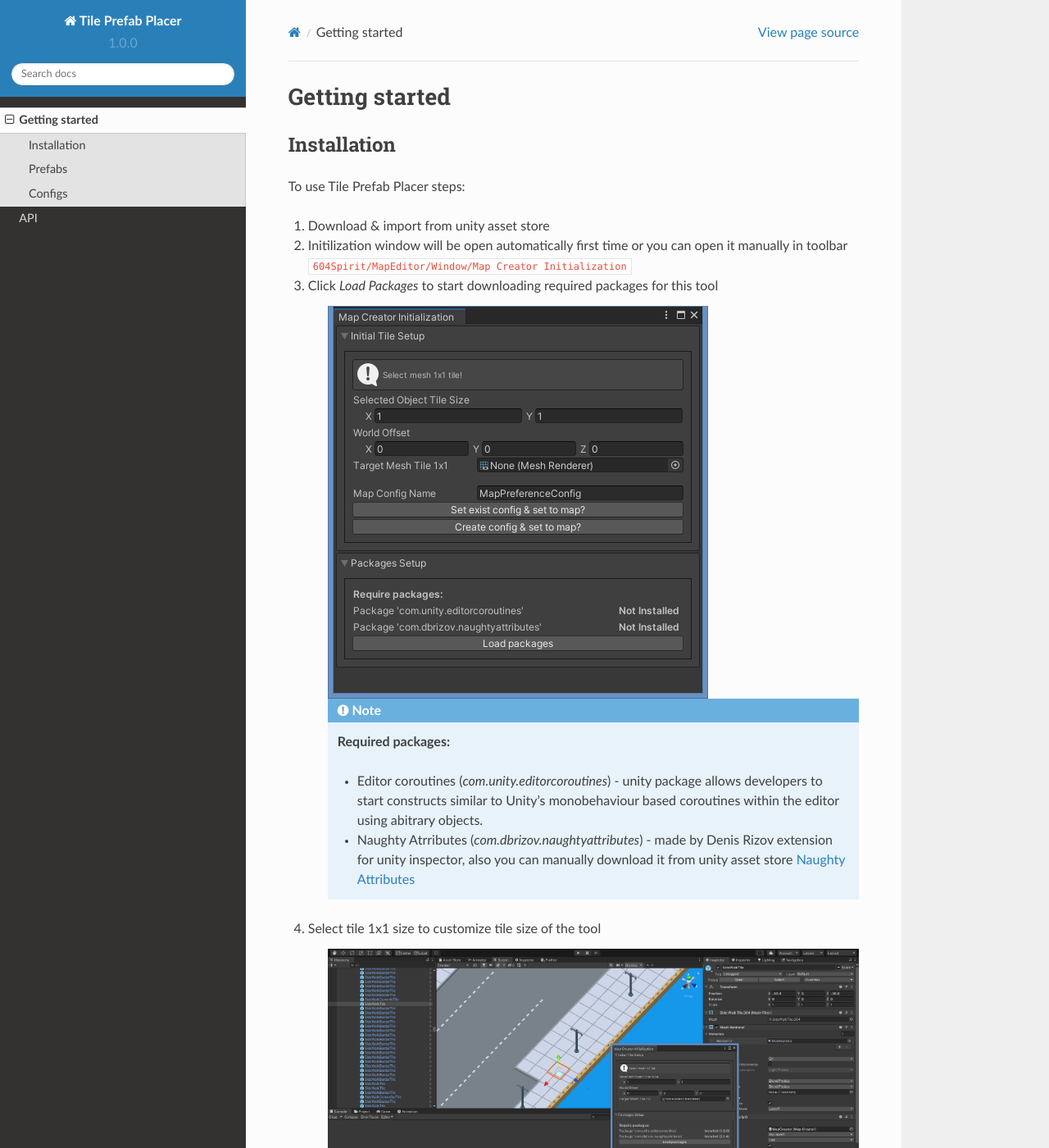
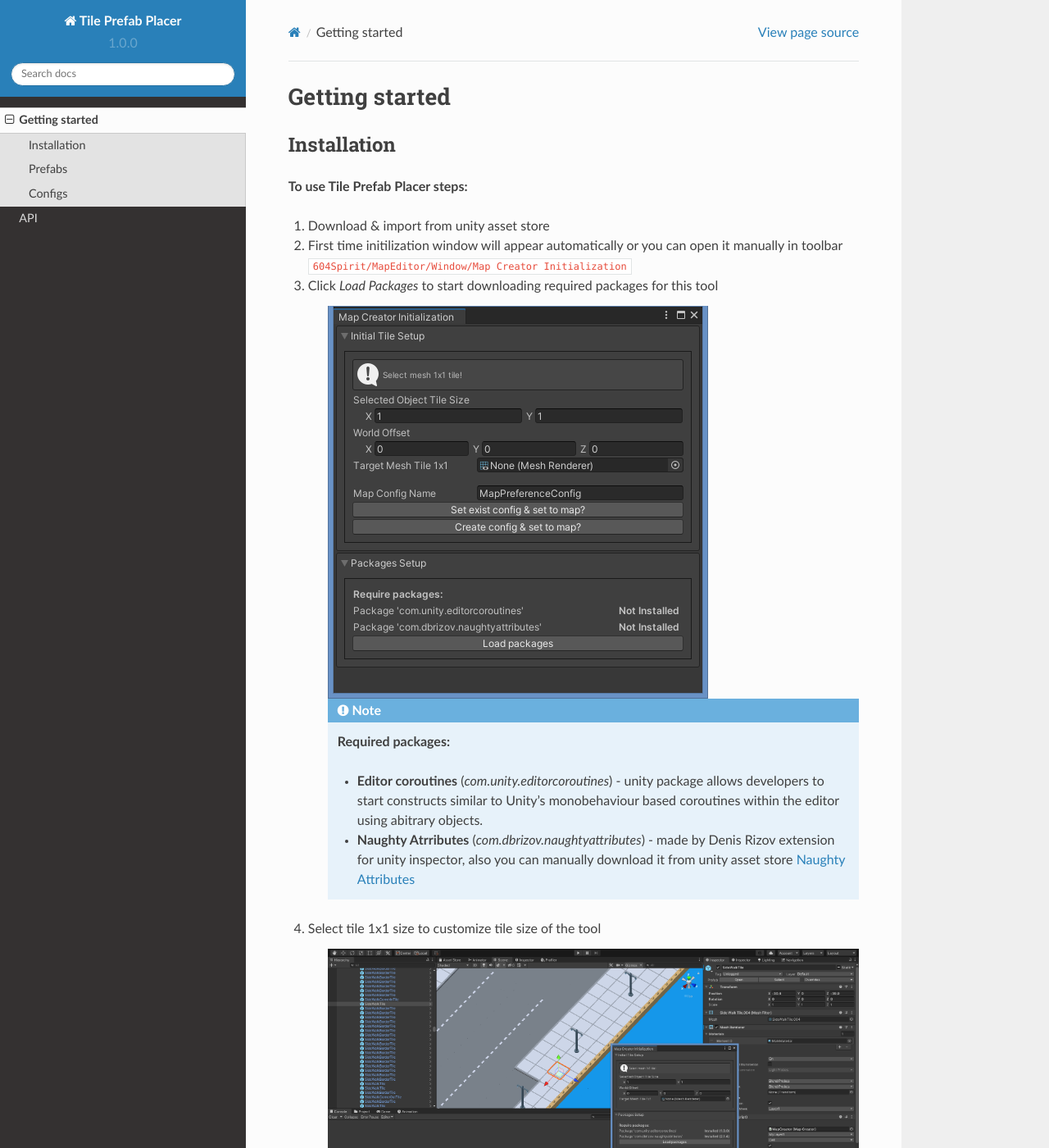
Before and after one commit to tawi1/Tile-Prefab-Placer, a Sphinx documentation site: the page built from docs/source/gettingstarted.rst, in a window 1280 px wide and 1400 px high. Shown: the whole window at 82% size. Built offline with Sphinx 7.4.7 and the Read the Docs theme 2.0.0, drawn with Linux system fonts in a browser that asks for light colours.

Commit message:
Updated getting started

```diff
--- a/docs/source/gettingstarted.rst
+++ b/docs/source/gettingstarted.rst
@@ -6,27 +6,29 @@
 Installation
 ------------
 
-To use Tile Prefab Placer steps:
+**To use Tile Prefab Placer steps:**
 
 #. Download & import from unity asset store
 
-#. Initilization window will be open automatically first time or you can open it manually in toolbar ``604Spirit/MapEditor/Window/Map Creator Initialization``
+#. First time initilization window will appear automatically or you can open it manually in toolbar ``604Spirit/MapEditor/Window/Map Creator Initialization``
 
 #. Click `Load Packages` to start downloading required packages for this tool
 
 	.. image:: images/InitilizationWindow.png
 
+
 	.. note::
 		**Required packages:**
 
-		* Editor coroutines (`com.unity.editorcoroutines`) - unity package allows developers to start constructs similar to Unity’s monobehaviour based coroutines within the editor using abitrary objects.
+		* **Editor coroutines** (`com.unity.editorcoroutines`) - unity package allows developers to start constructs similar to Unity’s monobehaviour based coroutines within the editor using abitrary objects.
 
-		* Naughty Atrributes (`com.dbrizov.naughtyattributes`) - made by Denis Rizov extension for unity inspector, also you can manually download it from unity asset store `Naughty Attributes <https://assetstore.unity.com/packages/tools/utilities/naughtyattributes-129996>`_
+		* **Naughty Atrributes** (`com.dbrizov.naughtyattributes`) - made by Denis Rizov extension for unity inspector, also you can manually download it from unity asset store `Naughty Attributes <https://assetstore.unity.com/packages/tools/utilities/naughtyattributes-129996>`_
 
 
 #. Select tile 1x1 size to customize tile size of the tool
 
 	.. image:: images/TileInitilization.png
+
 
 	* Move the 1x1 size of the tile into the field & press show info button
 
```
